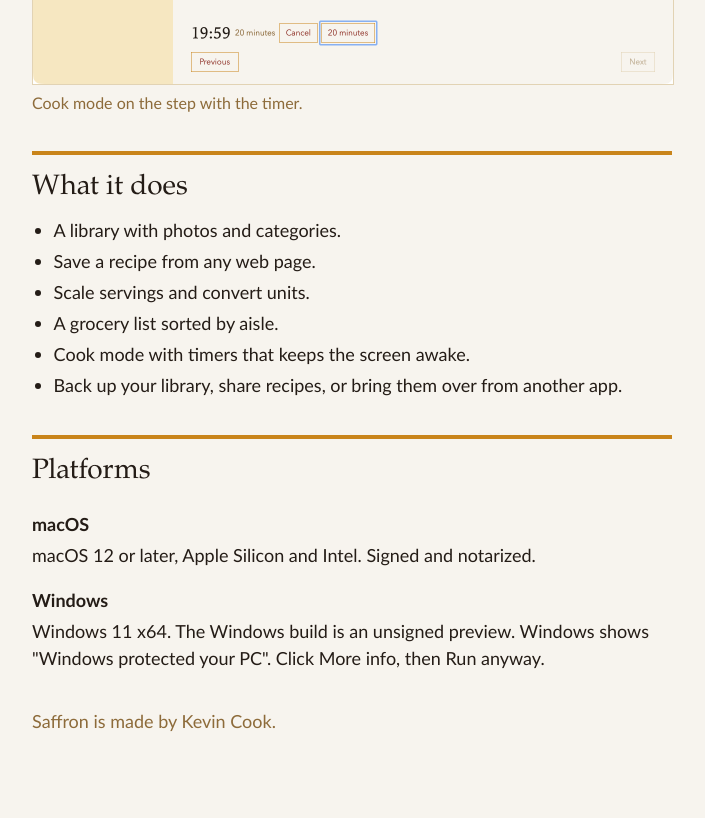
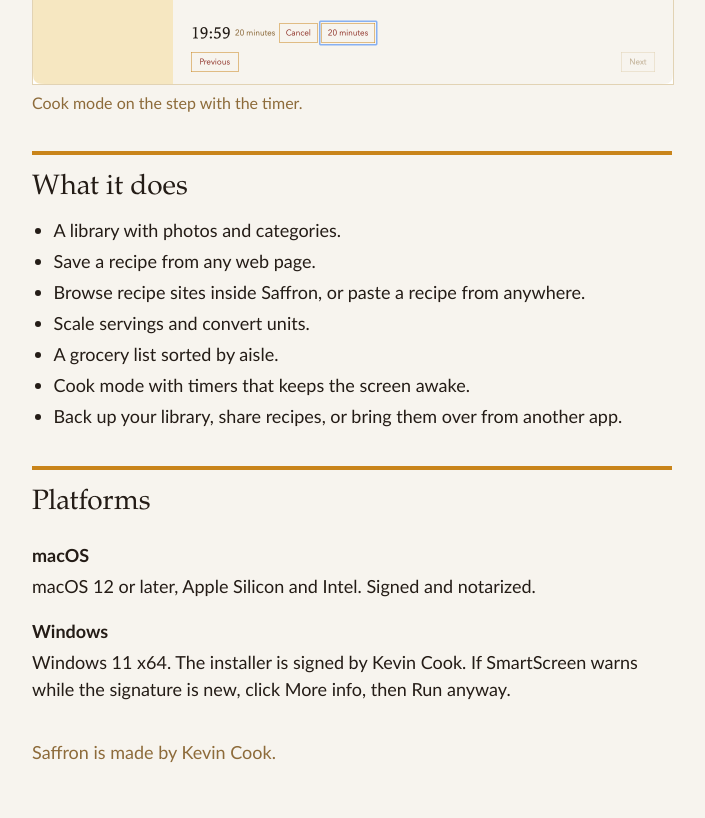
Before and after one commit to kevincook/saffron-releases, a plain HTML site: page docs/index.html in a window 1280 px wide. Shown: the part 2067-2885 px from the top of the page, without its empty margins (288-993 px from the left). Before the commit the page ends 2854 px from the top, so only its background shows below. Drawn offline with Linux system fonts and the light colour scheme.

Commit message:
0.2.1: signed Windows wording and browse feature

```diff
--- a/docs/index.html
+++ b/docs/index.html
@@ -46,6 +46,7 @@
     <ul>
       <li>A library with photos and categories.</li>
       <li>Save a recipe from any web page.</li>
+      <li>Browse recipe sites inside Saffron, or paste a recipe from anywhere.</li>
       <li>Scale servings and convert units.</li>
       <li>A grocery list sorted by aisle.</li>
       <li>Cook mode with timers that keeps the screen awake.</li>
@@ -56,7 +57,7 @@
     <h3>macOS</h3>
     <p>macOS 12 or later, Apple Silicon and Intel. Signed and notarized.</p>
     <h3>Windows</h3>
-    <p>Windows 11 x64. The Windows build is an unsigned preview. Windows shows "Windows protected your PC". Click More info, then Run anyway.</p>
+    <p>Windows 11 x64. The installer is signed by Kevin Cook. If SmartScreen warns while the signature is new, click More info, then Run anyway.</p>
   </main>
   <footer>
     <p>Saffron is made by Kevin Cook.</p>
```
Also changed, not shown: 1 other file.
